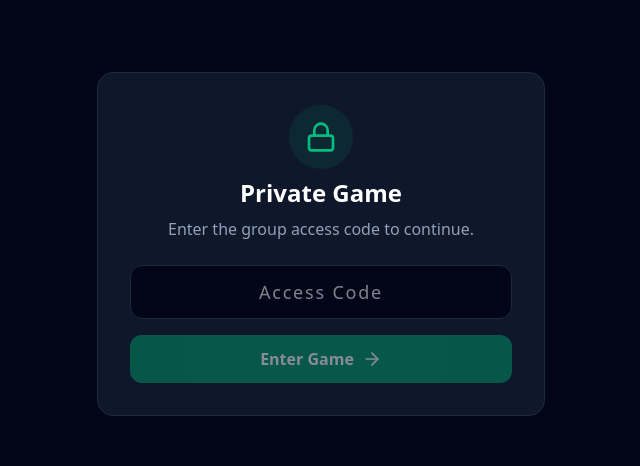
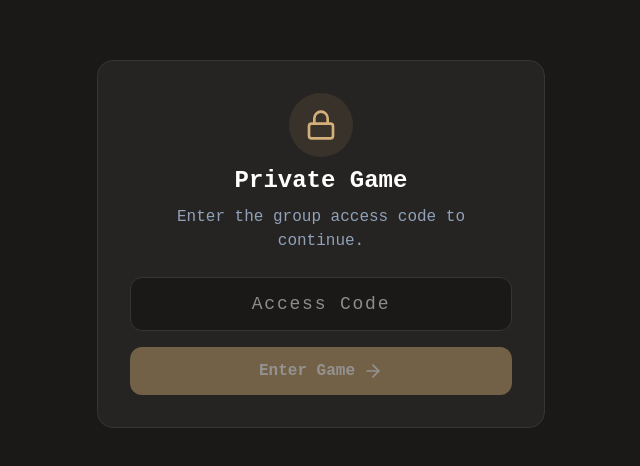
Before and after one commit to from2future/poker-tracker, a React (Vite) app: page /login in a window 1280 px wide. Shown: the part 156-622 px from the top of the page, without its empty margins (319-959 px from the left). Built offline with nearby package versions, Linux system fonts and the light colour scheme; no server answers.

Commit message:
Aesthetic update: Retro font and decorations

```diff
--- a/src/components/Layout.tsx
+++ b/src/components/Layout.tsx
@@ -22,13 +22,21 @@ export const Layout = () => {
             <main className="flex-1 overflow-y-auto pb-20 sm:pb-4">
                 <div className="max-w-md mx-auto sm:max-w-2xl md:max-w-4xl p-4">
                     {/* Header for Mobile */}
-                    <div className="mb-6 mt-2 flex items-center justify-between">
-                        <h1 className="text-xl font-bold bg-gradient-to-r from-emerald-400 to-cyan-400 bg-clip-text text-transparent">
-                            Poker Tracker
-                        </h1>
-                        <button onClick={handleLogout} className="text-emerald-500/80 hover:text-emerald-400 p-2">
-                            <LogOut className="w-5 h-5" />
-                        </button>
+                    <div className="mb-6 mt-2">
+                        <div className="flex justify-center gap-4 text-emerald-500/60 mb-2 text-xs">
+                            <span className="suit-float" style={{ animationDelay: '0s' }}>♠️</span>
+                            <span className="suit-float" style={{ animationDelay: '0.1s' }}>♥️</span>
+                            <span className="suit-float" style={{ animationDelay: '0.2s' }}>♣️</span>
+                            <span className="suit-float" style={{ animationDelay: '0.3s' }}>♦️</span>
+                        </div>
+                        <div className="flex items-center justify-between border-b-2 border-dashed border-slate-800 pb-4">
+                            <h1 className="text-2xl font-bold text-emerald-500 tracking-tighter">
+                                POKER_TRACKER__
+                            </h1>
+                            <button onClick={handleLogout} className="text-slate-500 hover:text-red-400 font-mono text-xs">
+                                [LOGOUT]
+                            </button>
+                        </div>
                     </div>
                     <Outlet />
                 </div>
--- a/src/index.css
+++ b/src/index.css
@@ -1,6 +1,59 @@
 @import "tailwindcss";
 
+@import url('https://fonts.googleapis.com/css2?family=Courier+Prime:ital,wght@0,400;0,700;1,400&display=swap');
+
 @theme {
-  --color-brand-primary: #10b981; /* Example green */
-  --color-brand-secondary: #0f172a;
+  --font-sans: "Courier Prime", monospace;
+
+  /* Retro Dark Palette Overrides */
+  --color-slate-950: #1a1918;
+  /* Warm Charcoal Background */
+  --color-slate-900: #262422;
+  /* Card Background */
+  --color-slate-800: #383431;
+  /* Borders */
+  --color-slate-700: #4a4540;
+  /* Input Borders */
+
+  --color-emerald-600: #c09e6c;
+  /* Retro Gold/Tan for primary actions? Or keep green? */
+  --color-emerald-500: #d4af7a;
+  /* Hover */
+  --color-emerald-400: #e8c088;
+  /* Text Accent */
+
+  /* Or if user wants "Poker Table" Green but Retro: */
+  /* Let's try a Faded Felt Green instead of Gold if they want poker vibes? */
+  /* Actually, the user asked for "cute retro typewriter". Gold/Tan fits that better than green. */
+  /* But let's stick to a "Classy Green" for the money feel. */
+  /* --color-emerald-600: #4a6c42;
+     --color-emerald-500: #5d8253;
+     --color-emerald-400: #8ab07d; */
+
+  /* Wait, "Poker Symbols". Let's stick to the Green but make it nicer. */
 }
+
+/* Global Styles for that "Paper" feel */
+body {
+  background-color: var(--color-slate-950);
+  color: #e5e5e5;
+}
+
+/* Card Suit Animations */
+@keyframes float {
+  0% {
+    transform: translateY(0px);
+  }
+
+  50% {
+    transform: translateY(-5px);
+  }
+
+  100% {
+    transform: translateY(0px);
+  }
+}
+
+.suit-float {
+  animation: float 3s ease-in-out infinite;
+}
```
